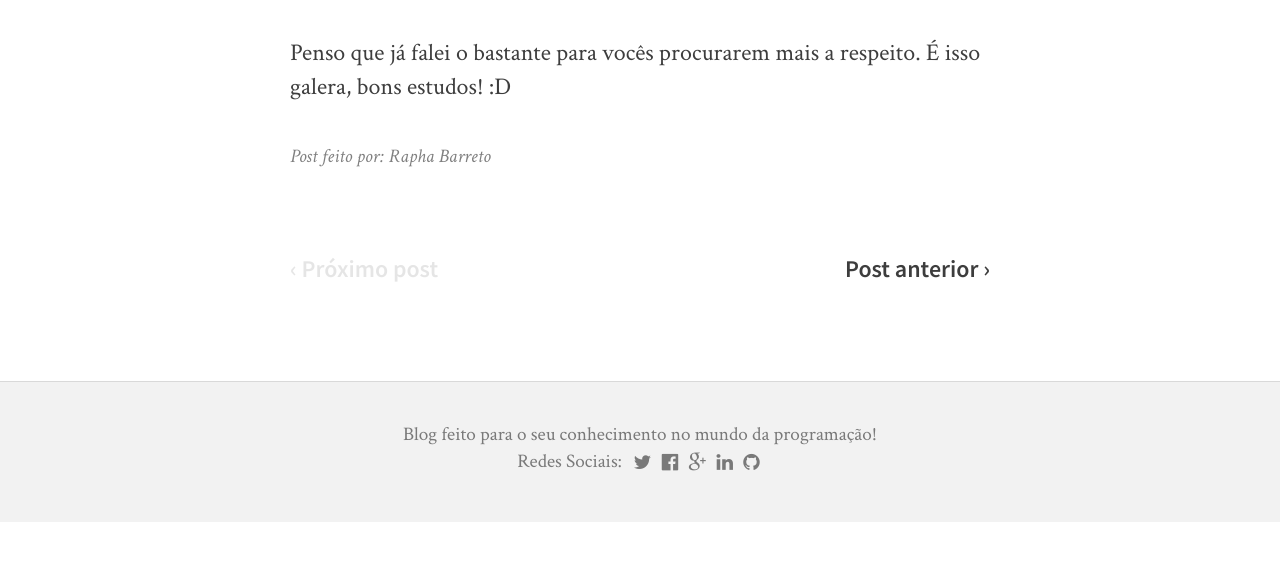
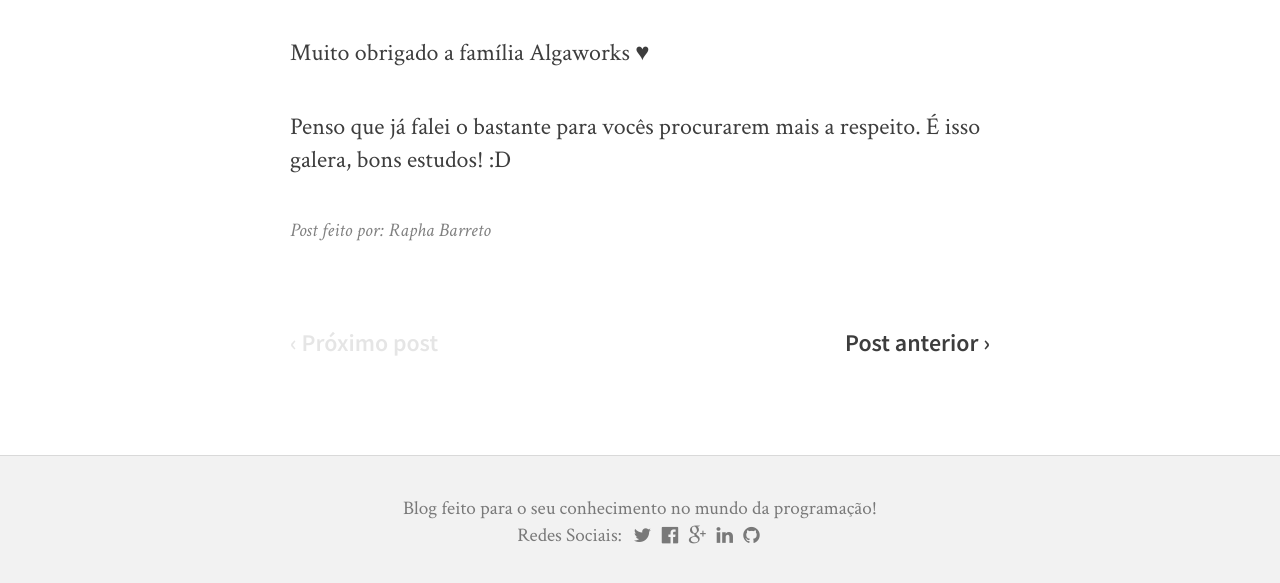
Before and after one commit to raphabarreto/raphabarreto.github.io, a Jekyll site: the page built from _posts/2016-07-04-algaworks-qualidade-inquestionavel.markdown, in a window 1280 px wide and 900 px high, scrolled down 3457 px, cut to the strip 304-887 px from the top of the window. Built offline with Jekyll 4.4.1, drawn with Linux system fonts in a browser that asks for light colours; nearby versions of some CDN libraries; comment, search, counter and statistics services are not loaded; before the commit the page ends 4283 px from its top, so only the background shows below that.

Commit message:
Adding a comment about Algaworks

```diff
--- a/_posts/2016-07-04-algaworks-qualidade-inquestionavel.markdown
+++ b/_posts/2016-07-04-algaworks-qualidade-inquestionavel.markdown
@@ -44,4 +44,6 @@ Quero também deixar um vídeo bastante interessante sobre 1ª Oficina de Spring
 
 <iframe width="560" height="315" src="https://www.youtube.com/embed/LlrvLp66RWE" frameborder="0" allowfullscreen></iframe>
 
+Muito obrigado a família Algaworks ♥
+
 Penso que já falei o bastante para vocês procurarem mais a respeito. É isso galera, bons estudos! :D
```
